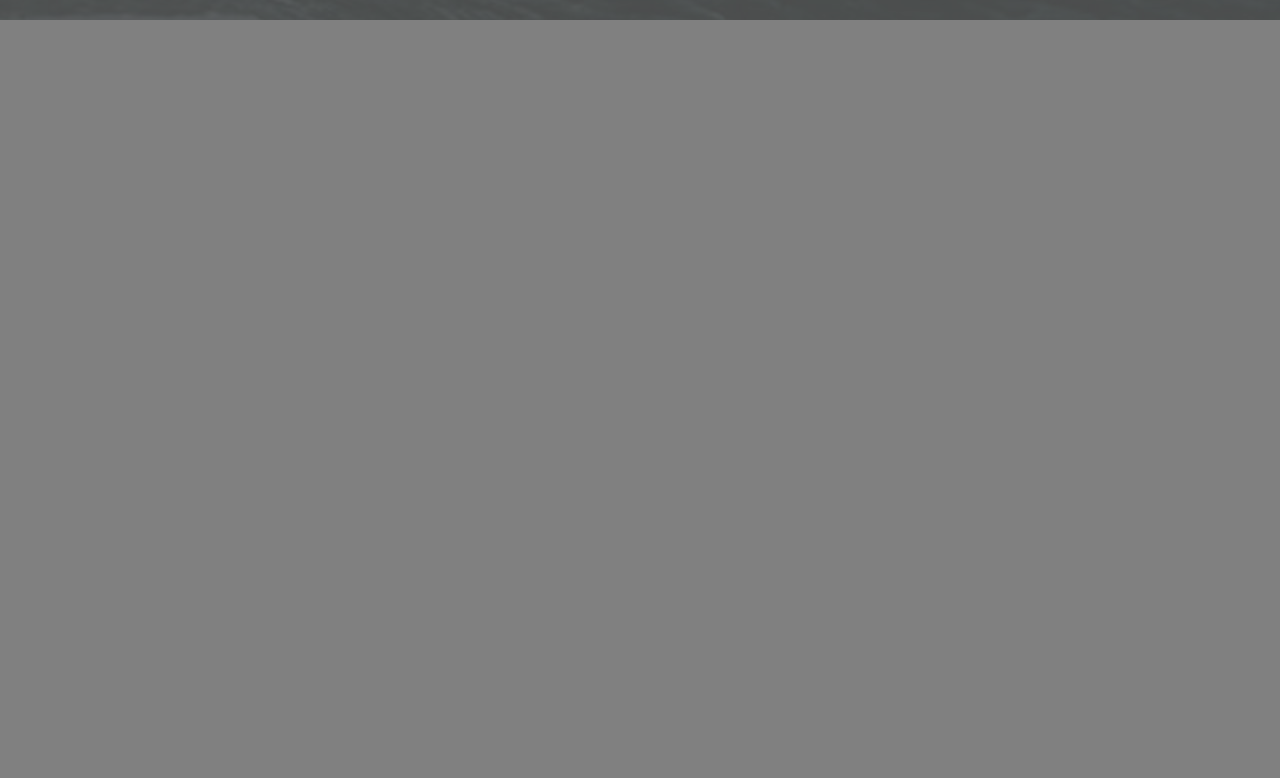
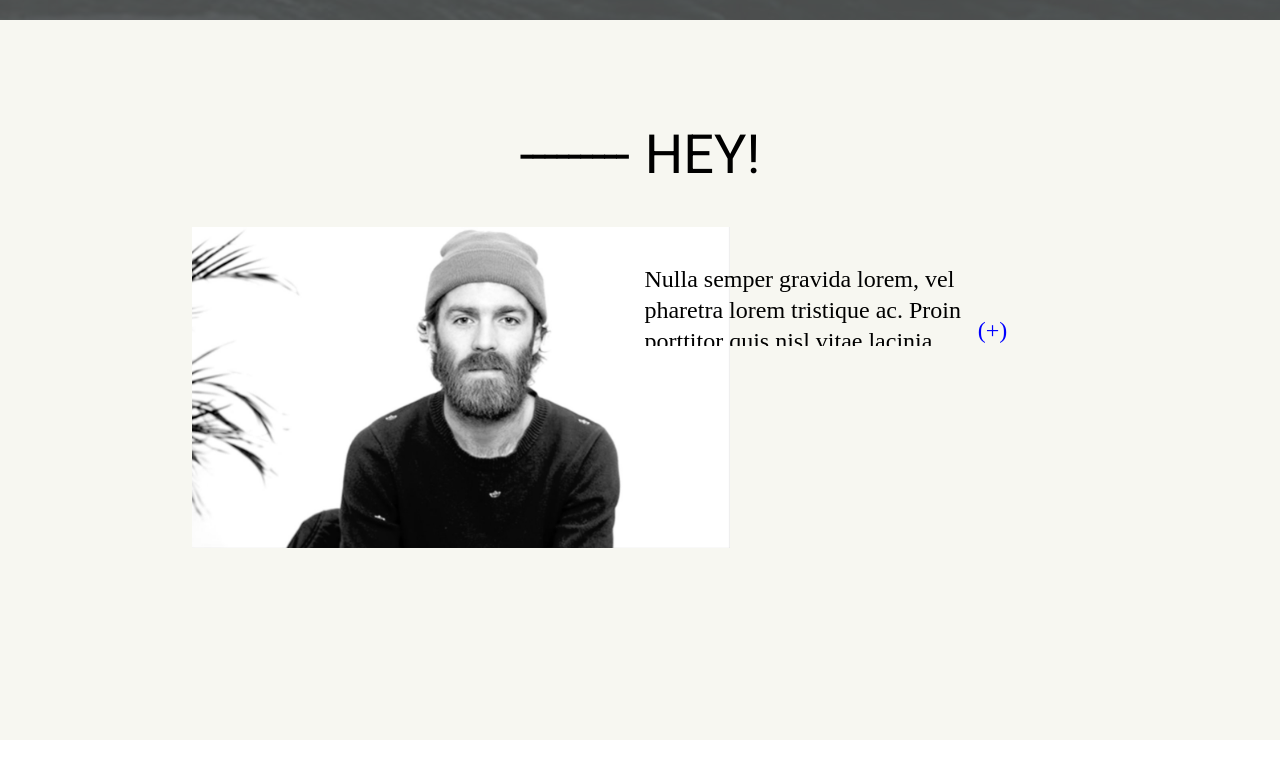
Before and after one commit to ZojaHara/PSD-Portfolio, a plain HTML site: page index.html in a window 1280 px wide. Shown: the part 780-1558 px from the top of the page. After the commit the page ends 1520 px from the top, so only its background shows below. Drawn offline with nearby package versions, Linux system fonts and the light colour scheme.

Commit message:
about-me section started

```diff
--- a/index.html
+++ b/index.html
@@ -25,14 +25,14 @@
 	</head>
 
 	<body>
-		<header class="main-header content-container">
+		<header class="main-header container">
 			<div id="hamburger" class="hamburger">
 				<span class="hamburger-dash rot1"></span>
 				<span class="hamburger-dash opacity"></span>
 				<span class="hamburger-dash rot2"></span>
 			</div>
 			<div class="header-parts">
-				<div class="header-part heading-group">
+				<div class="heading-group">
 					<a href="" class="logo">Logo</a>
 					<h1 class="main-heading">
 						<p class="heading-words">A <span class="crossed-through">not so</span></p>
@@ -47,7 +47,7 @@
 						<li class="social-item"><a href="#" class="social-link"><img src="pic/pinterest.svg" alt="pinterest" class="social-img"></a></li>
 					</ul>
 				</div>
-				<div class="header-part nav-group">
+				<div class="nav-group">
 					<nav class="main-nav">
 						<ul class="nav-list">
 							<li class="nav-item"><a href="#" class="nav-link">About</a></li>
@@ -60,7 +60,27 @@
 				</div>
 			</div>
 		</header>
-		<section id="about-me" class="about-me"></section>
+		<section id="about-me" class="about-me container">
+			<div class="content-container">
+				<header class="section-header">
+					<div class="heading-content">
+						<span class="stroke">---------</span>
+						<h2 class="heading">Hey!</h2>
+					</div>
+				</header>
+				<div class="cv-container">
+					<img src="pic/my-photo.jpg" alt="my-photo" class="my-photo">
+					<p class="cv">
+						Nulla semper gravida lorem, vel pharetra lorem tristique ac. Proin porttitor quis nisl vitae lacinia. Curabitur et nibh egestas, consectetur magna ut, pharetra ligula. Morbi iaculis nisl vitae mattis vehicula. Sed venenatis consectetur magna, sed porta risus accumsan a. Curabitur at felis pretium, hendrerit urna nec, hendrerit quam. Cras sit amet erat eu arcu vehicula varius.
+
+						Nulla laoreet lacus et elementum congue. Sed quis laoreet urna. In ligula nisl, egestas id ipsum nec, consectetur dictum ex. Cras dapibus commodo ornare. Etiam volutpat erat a dolor vehicula, non aliquam sapien tincidunt. Aliquam euismod dignissim quam, non ornare lectus lacinia eu. Cras ac varius justo, nec elementum sapien. Nam imperdiet, massa et mattis varius, arcu velit mollis odio, nec rutrum lorem tortor sit amet massa.
+
+						Integer sem mi, mattis vitae imperdiet ut, sollicitudin congue sem. Cras viverra augue non justo pellentesque, eu rutrum eros consequat. Sed interdum et massa placerat efficitur. Mauris quis interdum orci. Ut varius lobortis nibh volutpat accumsan. Donec iaculis tempus dolor in eleifend. Nunc nec eros eros. Phasellus vitae enim eu lorem fermentum lacinia.
+						<span class="roll-up">(+)</span>
+					</p>
+				</div>
+			</div>
+		</section>
 
 
 		<script src="https://ajax.googleapis.com/ajax/libs/jquery/1.12.4/jquery.min.js"></script>
--- a/scss/_aux.scss
+++ b/scss/_aux.scss
@@ -26,6 +26,7 @@ $blue: #57687C;
 $light:#D0DAE1;
 $intensive:#0D2350;
 $light:#A7C2E3;
+$lightGrey:#F7F7F1;
 $grey:#4D4E4F;
 // $pink:#871267;
 $pink:#B97272;
--- a/scss/mine.scss
+++ b/scss/mine.scss
@@ -2,7 +2,7 @@
 a {
   text-decoration: none;
 }
-
+// General-----------------------------------------------------------------
 .hamb {
   width:35px;
   height:35px;
@@ -62,9 +62,13 @@ body {
   font-family: $roboto;
   font-size: 16px;
 }
-.content-container {
+.container {
   @extend .centering;
 }
+  .content-container {
+    width:70%;
+    height:70%;
+  }
 // Header section -----------------------------------------------------------------
 .main-header {
   width:100%;
@@ -102,12 +106,6 @@ body {
     z-index: 15;
     display:flex;
     text-transform: uppercase;
-    // @include mq("desktop-wide", max) {
-    //   width:85%;
-    // };
-    .header-part {
-
-    }
   }
 }
       .heading-group {
@@ -244,6 +242,46 @@ body {
                   }
 // About me--------------------------------------------------------------------------------
 .about-me {
-  height:100vh;
-  background:grey;
+  height:90vh;
+  background:$lightGrey;
 }
+
+    .section-header {
+      text-align: center;
+      font-size: ms(3);
+      text-transform: uppercase;
+      padding-bottom:5%;
+      .heading-content {
+        .heading {
+          display:inline-block;
+          padding-left:.5%;
+        }
+        .stroke {
+          letter-spacing: -3px;
+        }
+      }
+    }
+    .cv-container {
+      position: relative;
+      .my-photo {
+        width:60%;
+      }
+      .cv {
+        font-family: Times New Roman;
+        width:40%;
+        height:24%;
+        padding:.5%;
+        overflow:hidden;
+        position: absolute;
+        top: 10%;
+        left:50%;
+        font-size: ms(1);
+        line-height: 1.3;
+        .roll-up {
+          color:blue;
+          position:absolute;
+          bottom:0%;
+          right:0;
+        }
+      }
+    }
```
Also changed, not shown: css/mine.css, pic/my-photo.jpg (renamed from pic/Image@2x.jpg).
